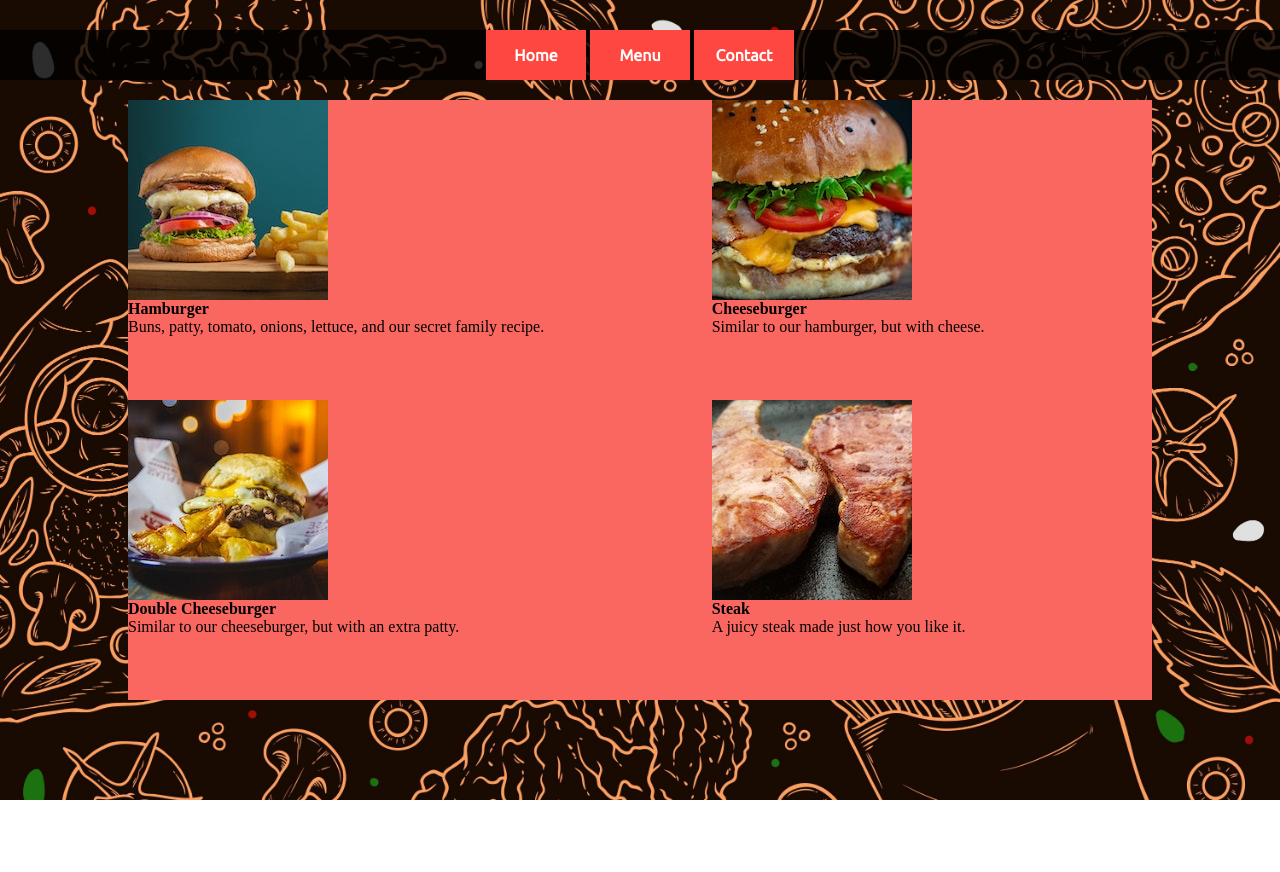
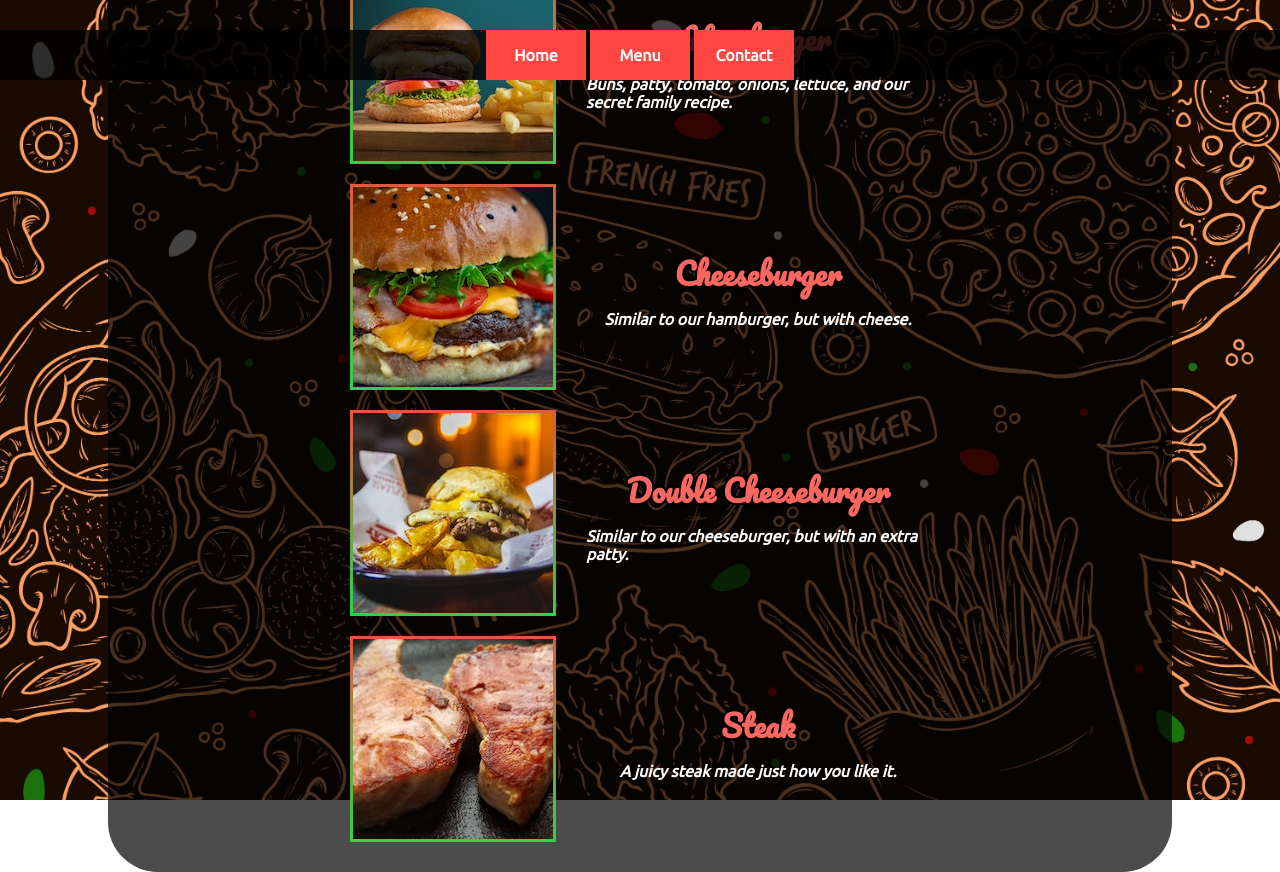
Before and after one commit to KahweB/restaurant-page, a website built with webpack: page dist/index.html in a window 1280 px wide. Before the commit the page ends 800 px from the top, so only its background shows below. Built offline with Linux system fonts and the light colour scheme.

Commit message:
updated menu page

```diff
--- a/src/styles.css
+++ b/src/styles.css
@@ -59,19 +59,51 @@ body{
 }
 #menu-container > #inner-container {
     display: grid;
-    grid-template-columns: auto auto;
+    justify-content: center;
+    grid-template-columns: repeat(auto-fill, 600px);
     width: 80vw;
     min-width: 20vw;
-    height: 75vh;
-    border-radius: 5%;
+    height: auto;
+    padding: 20px;
+    border-radius: 50px;
     background-color: rgba(0,0,0,0.7);
 }
 .menu-card{
-    background-color: #fa6761;
+    display: flex;
+    align-items: center;
+    margin: 10px;
+
+    color: white;
+
+}
+.card-content {
+    display: flex;
+    flex: 1;
+    flex-direction: column;
+    align-items: center;
+    margin-left: 30px;
+
+}
+.card-content > h4 {
+    font-family: var(--font_pacifico);
+    text-shadow: rgb(0, 0, 0) 2px 0px 0px, rgb(0, 0, 0) 1.75517px 0.958851px 0px, rgb(0, 0, 0) 1.0806px 1.68294px 0px, rgb(0, 0, 0) 0.141474px 1.99499px 0px, rgb(0, 0, 0) -0.832294px 1.81859px 0px, rgb(0, 0, 0) -1.60229px 1.19694px 0px, rgb(0, 0, 0) -1.97998px 0.28224px 0px, rgb(0, 0, 0) -1.87291px -0.701566px 0px, rgb(0, 0, 0) -1.30729px -1.5136px 0px, rgb(0, 0, 0) -0.421592px -1.95506px 0px, rgb(0, 0, 0) 0.567324px -1.91785px 0px, rgb(0, 0, 0) 1.41734px -1.41108px 0px, rgb(0, 0, 0) 1.92034px -0.558831px 0px;
+    font-size: 30px;
+    color: #fa6761;
+}
+.card-content > p {
+    margin-top: 10px;
+    font-family: var(--font_ubuntu);
+    overflow-wrap: break-word;
+    font-style: italic;
+    font-weight: 800;
 }
 .menu-card > .card-image{
+    flex-shrink: 0;
     width: 200px;
     height: 200px;
+    border: 3px solid;
+
+    border-image: linear-gradient(180deg, rgb(224, 88, 64), rgb(43, 212, 71)) 1;
     background-color: #000000;
 }
 .menu-card:nth-child(1) >.card-image{
```
Also changed, not shown: dist/main.js.
